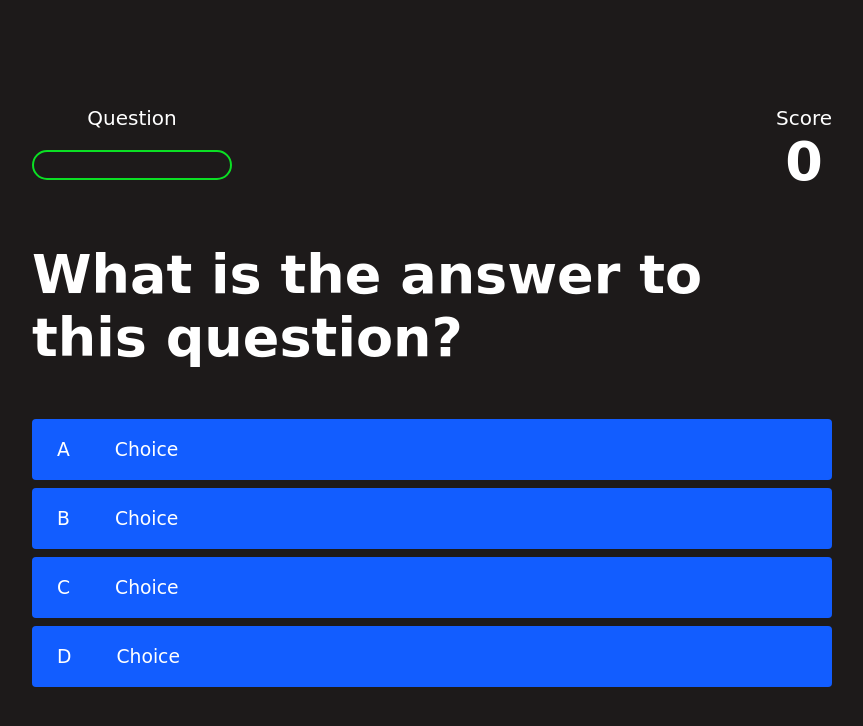
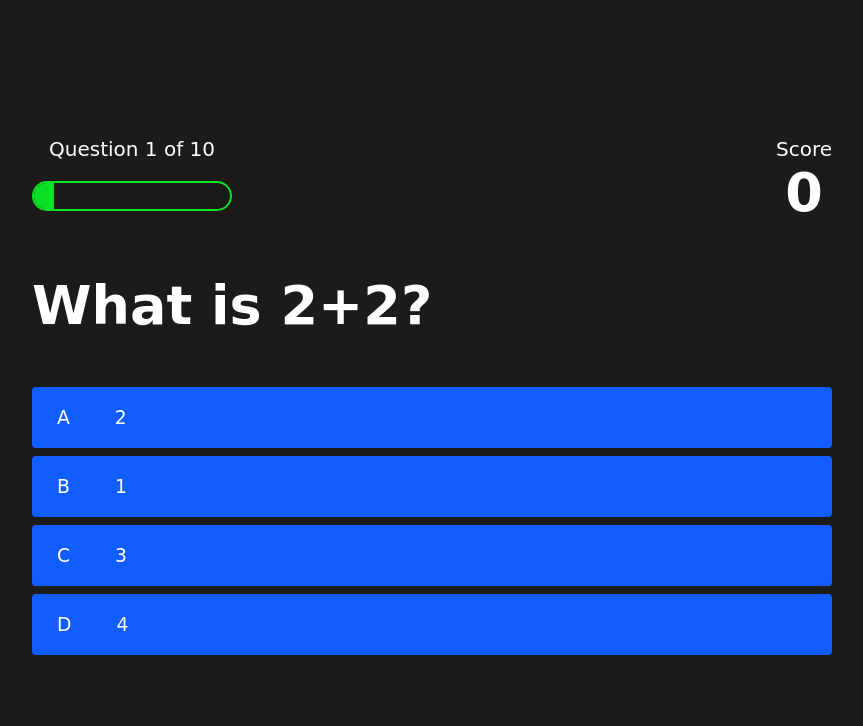
Before and after one commit to garokech/Milestone-Project-1, a plain HTML site: page game.html in a window 1280 px wide. Shown: the whole page, without its empty margins (208-1071 px from the left). Drawn offline with Linux system fonts and the light colour scheme.

Commit message:
making progress

```diff
--- a/game.html
+++ b/game.html
@@ -36,15 +36,15 @@
             </div>
             <div class="choice-container">
                 <p class="choice-prefix">B</p>
-                <p class="choice-text"data-number='2'>Choice</p>
+                <p class="choice-text"data-number='2'>Choice 2</p>
             </div>
             <div class="choice-container">
                 <p class="choice-prefix">C</p>
-                <p class="choice-text"data-number='3'>Choice</p>
+                <p class="choice-text"data-number='3'>Choice 3</p>
             </div>
             <div class="choice-container">
                 <p class="choice-prefix">D</p>
-                <p class="choice-text"data-number='4'>Choice</p>
+                <p class="choice-text"data-number='4'>Choice 4</p>
             </div>
         </div>
     </div>
--- a/game.js
+++ b/game.js
@@ -1 +1,109 @@
-const question = document.querySelector()
+const question = document.querySelector('#question')
+const choices = Array.from(document.querySelectorAll('.choice-text'))
+const progressText = document.querySelector('#progressText')
+const scoreText = document.querySelector('#score')
+const progressBarFull = document.querySelector('#progressBarFull')
+
+let currentQuestion = {}
+let acceptingAnswers = true
+let score = 0
+let questionCounter = 0
+let availableQuestion = {}
+
+let questions = [
+    {
+        question: 'What is 2+2?',
+        choice1:"2",
+        choice2:"1",
+        choice3:"3",
+        choice4:"4",
+        answer: 4,
+    },
+    {
+        question: 'What is 2+2?',
+        choice1:"2",
+        choice2:"1",
+        choice3:"3",
+        choice4:"4",
+        answer: 4,
+    },
+    {
+        question: 'What is 2+2?',
+        choice1:"2",
+        choice2:"1",
+        choice3:"3",
+        choice4:"4",
+        answer: 4,
+    },
+    {
+        question: 'What is 2+2?',
+        choice1:"2",
+        choice2:"1",
+        choice3:"3",
+        choice4:"4",
+        answer: 4,
+    }
+]
+const SCORE_POINTS = 100
+const MAX_QUESTIONS = 10
+
+startGame = () =>{
+    questionCounter = 0
+    score = 0
+    availableQuestion = [...questions]
+    getNewQuestion()
+}
+
+getNewQuestion = () => {
+    if(availableQuestion.length === 0|| questionCounter > MAX_QUESTIONS){
+        localStorage.setItem('mostRecentScore', score)
+
+        return window.location.assign("/end,html")
+    }
+
+    questionCounter++
+    progressText.innerText = `Question ${questionCounter} of ${MAX_QUESTIONS}`
+    progressBarFull.style.width = `${(questionCounter/MAX_QUESTIONS) * 100}%`
+
+    const questionsIndex = Math.floor(Math.random() * availableQuestion.length)
+    currentQuestion = availableQuestion [questionsIndex]
+    question.innerText = currentQuestion.question
+
+    choices.forEach(choice => {
+        const number = choice.dataset['number']
+        choice.innerText = currentQuestion["choice" + number]
+    })
+
+    availableQuestion.splice(questionsIndex, 1)
+
+    acceptingAnswers = true
+}
+choices.forEach(choice => {
+    choice.addEventListener('click', e => {
+        if(!acceptingAnswers) return
+
+        acceptingAnswers = false
+        const selectedChoice = e.target
+        const selectedAnswer = selectedChoice.dataset['number']
+
+        let classToApply = selectedAnswer == currentQuestion.answer ? 'correct': 'incorrect'
+
+        if(classToApply === "correct") {
+            incrementScore(SCORE_POINTS)
+        }
+
+        selectedChoice.parentElement.classList.add(classToApply)
+        setTimeout(() =>{
+            selectedChoice.parentElement.classList.remove(classToApply)
+            getNewQuestion()
+
+        },1000)
+    })
+})
+
+incrementScore = num => {
+    score +=num
+    scoreText.innerText = score
+}
+
+startGame()
```
